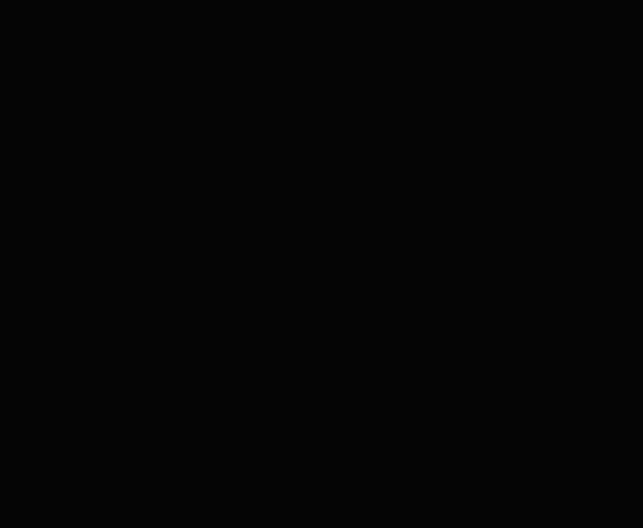
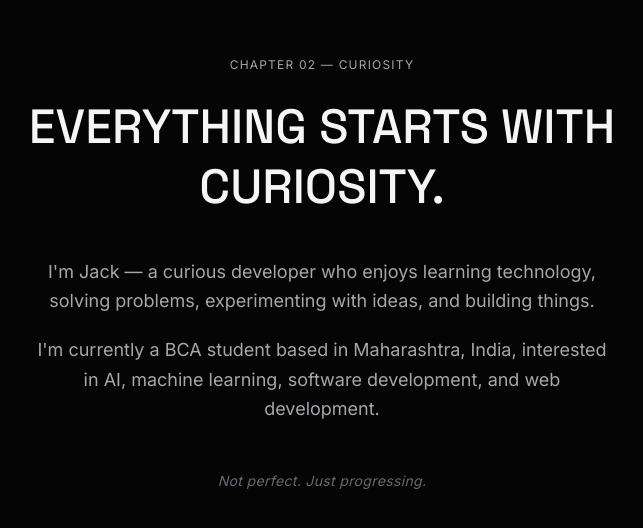
Before and after one commit to keneanand2007-sudo/port-jacky, a React (Vite) app: page / in a window 1280 px wide. Shown: the part 926-1454 px from the top of the page, without its empty margins (318-961 px from the left). Before the commit the page ends 800 px from the top, so only its background shows below. Built offline with nearby package versions, Linux system fonts and the light colour scheme.

Commit message:
feat: add about section with authentic bio content

```diff
--- a/src/App.jsx
+++ b/src/App.jsx
@@ -1,9 +1,11 @@
 import Hero from "./sections/Hero/Hero"
+import About from "./sections/About/About"
 
 function App() {
   return (
     <main>
       <Hero />
+      <About />
     </main>
   )
 }
--- /dev/null
+++ b/src/data/about.js
@@ -0,0 +1,10 @@
+export const about = {
+  chapter: "CHAPTER 02",
+  eyebrow: "CURIOSITY",
+  statement: "EVERYTHING STARTS WITH CURIOSITY.",
+  paragraphs: [
+    "I'm Jack — a curious developer who enjoys learning technology, solving problems, experimenting with ideas, and building things.",
+    "I'm currently a BCA student based in Maharashtra, India, interested in AI, machine learning, software development, and web development.",
+  ],
+  meta: "Not perfect. Just progressing.",
+}
--- /dev/null
+++ b/src/sections/About/About.jsx
@@ -0,0 +1,66 @@
+import { motion, useReducedMotion } from "framer-motion"
+import { about } from "../../data/about"
+
+function About() {
+  const reduceMotion = useReducedMotion()
+
+  const fadeUp = {
+    hidden: { opacity: 0, y: reduceMotion ? 0 : 24 },
+    show: { opacity: 1, y: 0 },
+  }
+
+  return (
+    <section className="min-h-screen flex flex-col items-center justify-center text-center px-6 py-24">
+      <motion.p
+        variants={fadeUp}
+        initial="hidden"
+        whileInView="show"
+        viewport={{ once: true, amount: 0.5 }}
+        transition={{ duration: 0.6, ease: "easeOut" }}
+        className="font-body text-xs tracking-widest uppercase text-text-secondary"
+      >
+        {about.chapter} — {about.eyebrow}
+      </motion.p>
+
+      <motion.h2
+        variants={fadeUp}
+        initial="hidden"
+        whileInView="show"
+        viewport={{ once: true, amount: 0.5 }}
+        transition={{ duration: 0.8, ease: "easeOut", delay: 0.15 }}
+        className="font-display text-3xl md:text-5xl leading-tight text-text-primary mt-6 max-w-3xl"
+      >
+        {about.statement}
+      </motion.h2>
+
+      <div className="mt-10 max-w-xl space-y-5">
+        {about.paragraphs.map((p, i) => (
+          <motion.p
+            key={i}
+            variants={fadeUp}
+            initial="hidden"
+            whileInView="show"
+            viewport={{ once: true, amount: 0.5 }}
+            transition={{ duration: 0.8, ease: "easeOut", delay: 0.3 + i * 0.15 }}
+            className="font-body text-base md:text-lg text-text-secondary leading-relaxed"
+          >
+            {p}
+          </motion.p>
+        ))}
+      </div>
+
+      <motion.p
+        variants={fadeUp}
+        initial="hidden"
+        whileInView="show"
+        viewport={{ once: true, amount: 0.5 }}
+        transition={{ duration: 0.6, ease: "easeOut", delay: 0.6 }}
+        className="font-body text-sm tracking-wide text-text-muted mt-12 italic"
+      >
+        {about.meta}
+      </motion.p>
+    </section>
+  )
+}
+
+export default About
```
